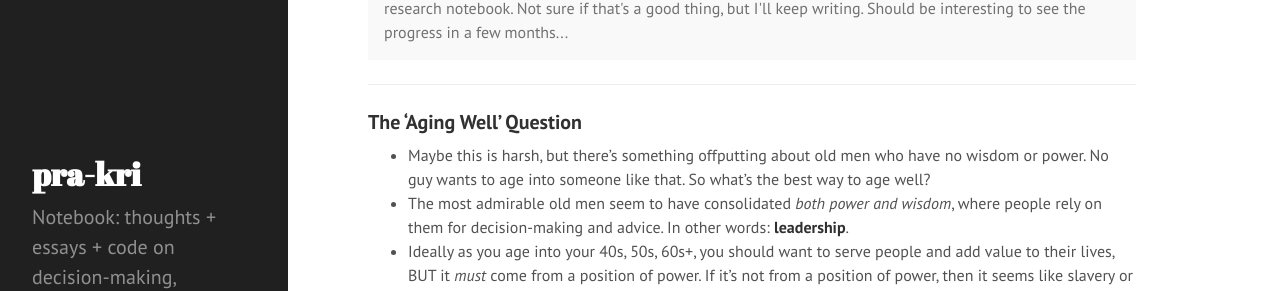
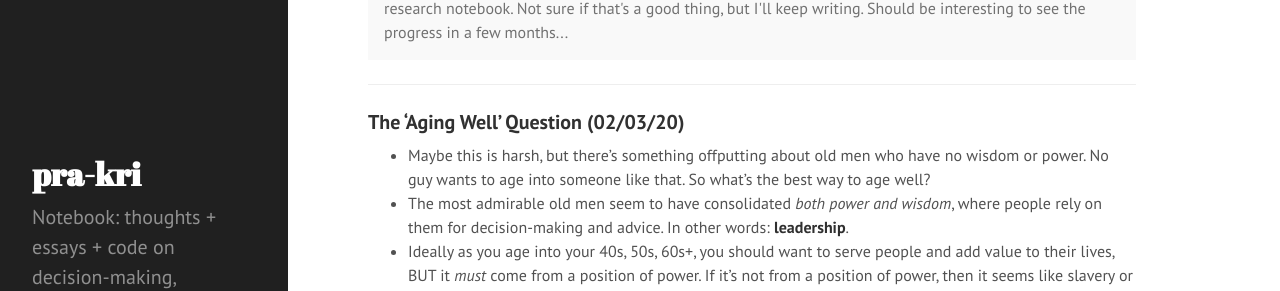
Before and after one commit to pra-kri/pra-kri.github.io, a Jekyll site: the page built from IdeasNotebook.md, in a window 1280 px wide and 900 px high. Shown: the part 180-471 px from the top of the window. Built offline with Jekyll 4.4.1, drawn with Linux system fonts in a browser that asks for light colours.

Commit message:
Update IdeasNotebook.md

```diff
--- a/IdeasNotebook.md
+++ b/IdeasNotebook.md
@@ -11,7 +11,7 @@ title: Ideas Notebook
 
 ---
 
-### The 'Aging Well' Question
+### The 'Aging Well' Question (02/03/20)
 * Maybe this is harsh, but there's something offputting about old men who have no wisdom or power. No guy wants to age into someone like that. So what's the best way to age well?
 * The most admirable old men seem to have consolidated *both power and wisdom*, where people rely on them for decision-making and advice. In other words: **leadership**.
 * Ideally as you age into your 40s, 50s, 60s+, you should want to serve people and add value to their lives, BUT it *must* come from a position of power. If it's not from a position of power, then it seems like slavery or obedience or just wimpy support-type work. That's why a 50-year-old who is a personal trainer, no matter how passionate he is about '*helping people get into shape*' is nowhere near as admirable as a 50-year-old in a position of leadership.
```
